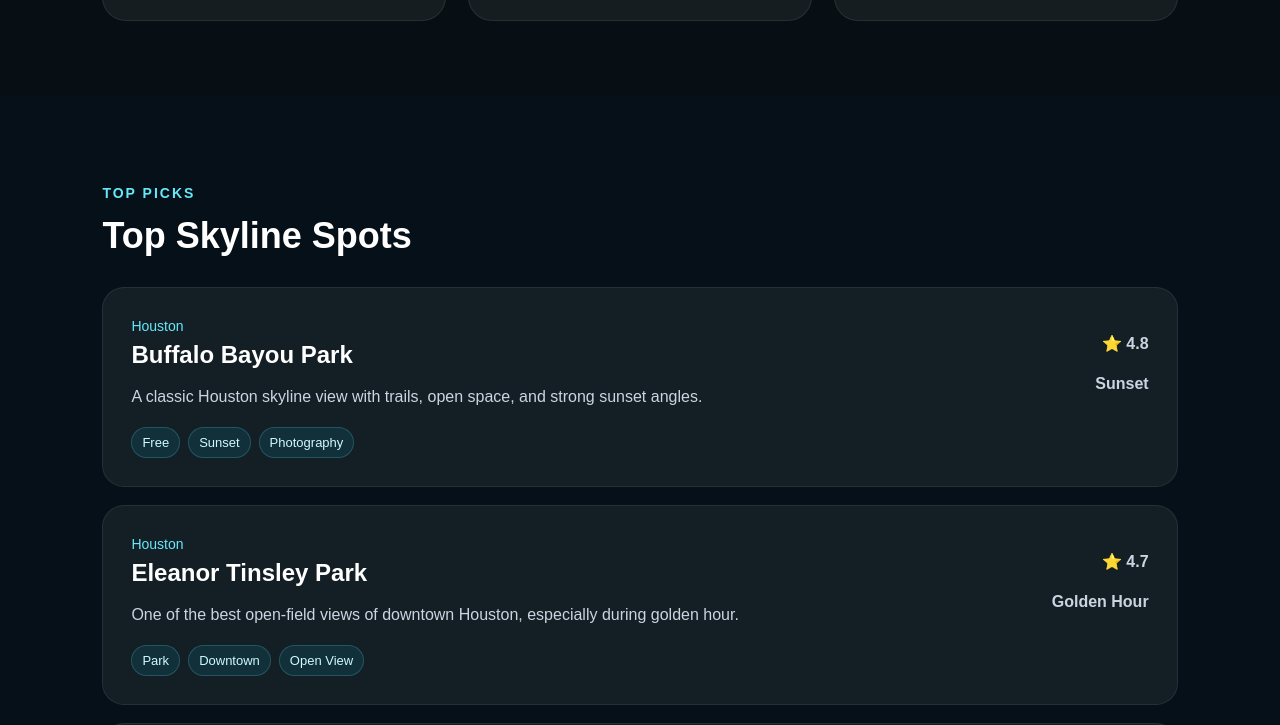
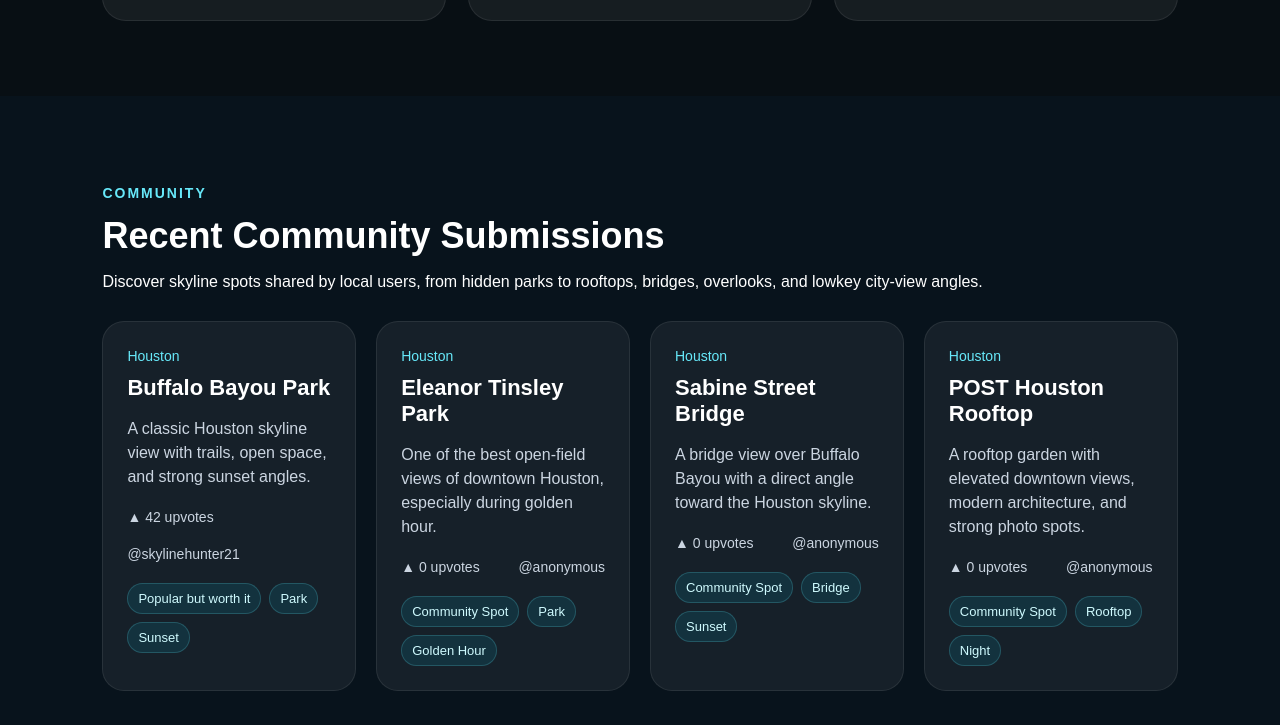
Before and after one commit to garyshen2010-dev/skyline-spots, a React (Vite) app: page / in a window 1280 px wide. Shown: the part 1697-2422 px from the top of the page. Built offline with nearby package versions, Linux system fonts and the light colour scheme.

Commit message:
Add recent community submissions

```diff
--- a/src/App.css
+++ b/src/App.css
@@ -751,3 +751,50 @@ footer {
 .comment-form input::placeholder {
   color: #94a3b8;
 }
+.recent-section {
+  background: #08131c;
+}
+
+.recent-grid {
+  display: grid;
+  grid-template-columns: repeat(4, 1fr);
+  gap: 20px;
+}
+
+.recent-card {
+  display: block;
+  padding: 24px;
+  border-radius: 22px;
+  color: inherit;
+  text-decoration: none;
+  background: rgba(255, 255, 255, 0.06);
+  border: 1px solid rgba(255, 255, 255, 0.08);
+  transition: transform 0.2s ease, border-color 0.2s ease;
+}
+
+.recent-card:hover {
+  transform: translateY(-5px);
+  border-color: rgba(103, 232, 249, 0.4);
+}
+
+.recent-card h3 {
+  margin: 8px 0 10px;
+  font-size: 22px;
+}
+
+.recent-card p {
+  color: #cbd5e1;
+  line-height: 1.5;
+}
+
+@media (max-width: 1100px) {
+  .recent-grid {
+    grid-template-columns: repeat(2, 1fr);
+  }
+}
+
+@media (max-width: 650px) {
+  .recent-grid {
+    grid-template-columns: 1fr;
+  }
+}
--- a/src/pages/Home.jsx
+++ b/src/pages/Home.jsx
@@ -16,11 +16,11 @@ function Home() {
 
       <section className="hero">
         <div className="hero-content">
-          <p className="tagline">CITY VIEWS • HIDDEN GEMS • SKYLINE SPOTS</p>
+          <p className="tagline">CITY VIEWS • HIDDEN GEMS • LOCAL SPOTS</p>
           <h1>Discover hidden skyline spots shared by locals.</h1>
           <p className="hero-text">
-            Find niche rooftops, parking garages, bridges, parks, and overlooked city-view
-            spots submitted by people who know the area best.
+            Find niche rooftops, parking garages, bridges, parks, and overlooked
+            city-view spots submitted by people who know the area best.
           </p>
           <a href="#cities">
             <button>Start Exploring</button>
@@ -62,6 +62,42 @@ function Home() {
         </div>
       </section>
 
+      <section className="section recent-section">
+        <div className="section-header">
+          <p className="section-label">COMMUNITY</p>
+          <h2>Recent Community Submissions</h2>
+          <p>
+            Discover skyline spots shared by local users, from hidden parks to
+            rooftops, bridges, overlooks, and lowkey city-view angles.
+          </p>
+        </div>
+
+        <div className="recent-grid">
+          {spots.slice(0, 4).map((spot) => (
+            <Link
+              to={`/spot/${spot.name.toLowerCase().replaceAll(" ", "-")}`}
+              className="recent-card"
+              key={spot.name}
+            >
+              <p className="country">{spot.city}</p>
+              <h3>{spot.name}</h3>
+              <p>{spot.description}</p>
+
+              <div className="mini-community-row">
+                <p>▲ {spot.upvotes ?? 0} upvotes</p>
+                <p>@{spot.submittedBy ?? "anonymous"}</p>
+              </div>
+
+              <div className="tag-row">
+                <span>{spot.hiddenLevel ?? "Community Spot"}</span>
+                <span>{spot.type}</span>
+                <span>{spot.bestTime}</span>
+              </div>
+            </Link>
+          ))}
+        </div>
+      </section>
+
       <section className="section dark-section" id="spots">
         <div className="section-header">
           <p className="section-label">TOP PICKS</p>
@@ -93,10 +129,10 @@ function Home() {
       </section>
 
       <section className="section submit-section" id="submit">
-        <h1>Discover hidden skyline spots shared by locals.</h1>
+        <h2>Know a hidden skyline spot?</h2>
         <p>
-          Find niche rooftops, parking garages, bridges, parks, and overlooked city-view
-          spots submitted by people who know the area best.
+          Share a specific address, local viewpoint, rooftop, bridge, parking
+          garage, or underrated place where people can admire the city skyline.
         </p>
 
         <Link to="/submit">
```
